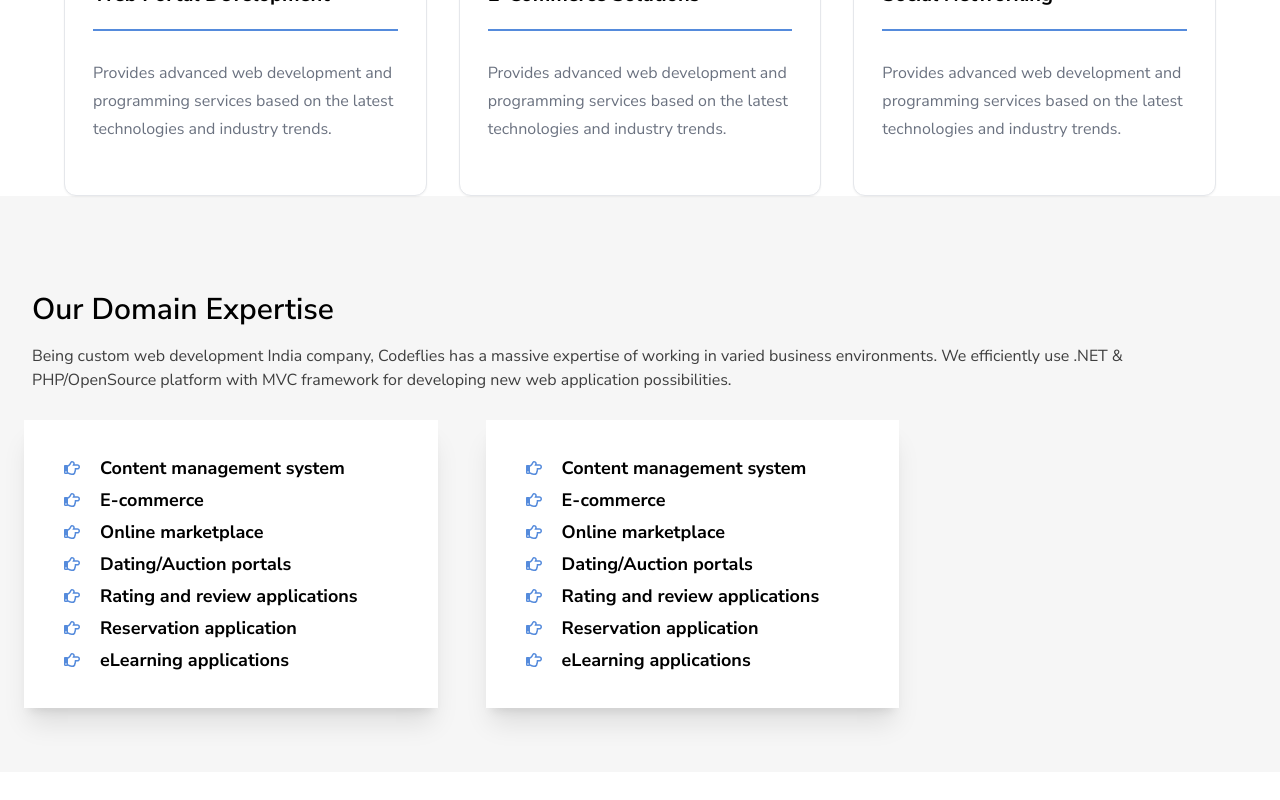
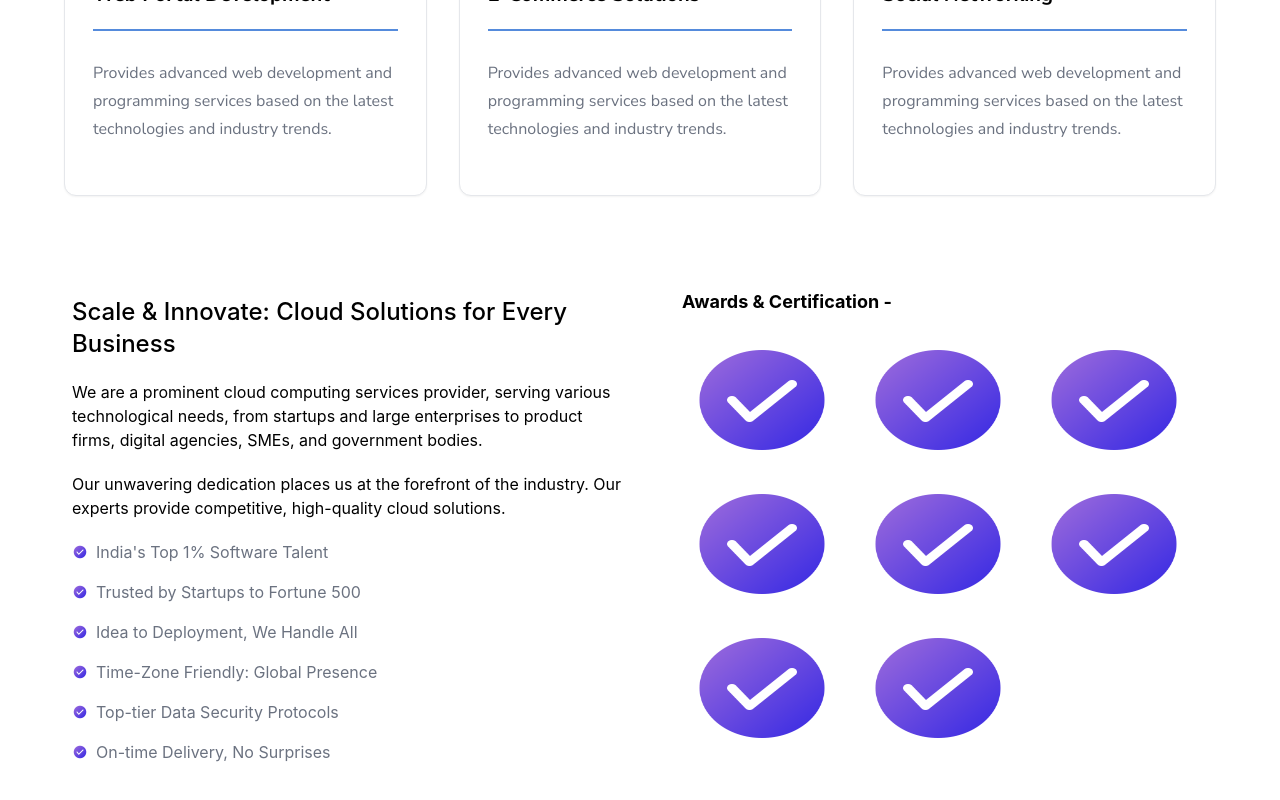
Before and after one commit to kdidrees/qurilo-network, a React (Create React App) app: page / in a window 1280 px wide. Shown: the part 1886-2686 px from the top of the page. Before the commit the page ends 2658 px from the top, so only its background shows below. Built offline with nearby package versions, Linux system fonts and the light colour scheme.

Commit message:
update solution component

```diff
--- a/src/App.js
+++ b/src/App.js
@@ -11,6 +11,7 @@ import ContactSection from "./components/contact/Contact"
 import Subdev from "./components/subdev/Subdev";
 import WebdevSection from "./container/WebdevSection";
 import DomainExpertise from "./components/domainexpertise/DomainExpertise";
+import Solution from "./components/solutions/Solution";
 
 function App() {
   return (
@@ -27,7 +28,7 @@ function App() {
 
 
       <WebdevSection/>
-      <DomainExpertise/>
+     <Solution/>
     </>
   );
 }
--- /dev/null
+++ b/src/components/solutions/Award.jsx
@@ -0,0 +1,23 @@
+import React from "react";
+import google from "../../assets/Images/subappdev/solutions/images/check.png"
+export default function Award() {
+  return (
+    <div className="mt-5">
+      <div>
+        <h2 className="text-lg text-start font-bold">
+          Awards & Certification -
+        </h2>
+      </div>
+      <div className="flex flex-wrap gap-4 mt-5">
+        <img src={google} alt="" className="md:h-32 md:w-40" />
+        <img src={google} alt="" className="md:h-32 md:w-40" />
+        <img src={google} alt="" className="md:h-32 md:w-40" />
+        <img src={google} alt="" className="md:h-32 md:w-40" />
+        <img src={google} alt="" className="md:h-32 md:w-40" />
+        <img src={google} alt="" className="md:h-32 md:w-40" />
+        <img src={google} alt="" className="md:h-32 md:w-40" />
+        <img src={google} alt="" className="md:h-32 md:w-40" />
+      </div>
+    </div>
+  );
+}
--- /dev/null
+++ b/src/components/solutions/SolPara.jsx
@@ -0,0 +1,36 @@
+import React from "react";
+// import { icon } from "../../assets/pages/itService/icons/doneicons.png";
+import doneicon from "../../assets/Images/subappdev/solutions/images/check.png";
+const SolPara = () => {
+  const listItems = [
+    "India's Top 1% Software Talent",
+    "Trusted by Startups to Fortune 500",
+    "Idea to Deployment, We Handle All",
+    "Time-Zone Friendly: Global Presence",
+    "Top-tier Data Security Protocols",
+    "On-time Delivery, No Surprises",
+  ];
+  return (
+    <div className="mt-5 lg:ml-10">
+      <p className="text-base">
+        We are a prominent cloud computing services provider, serving various
+        technological needs, from startups and large enterprises to product
+        firms, digital agencies, SMEs, and government bodies.
+      </p>
+      <p className="text-base mt-5">
+        Our unwavering dedication places us at the forefront of the industry.
+        Our experts provide competitive, high-quality cloud solutions.
+      </p>
+      <ul className="text-base mt-5 flex flex-col gap-4 text-gray-500">
+        {listItems.map((item, index) => (
+          <li key={index} className="flex items-center gap-2">
+            {/* <IoCheckmarkDoneCircle className="text-blue" /> */}
+            <img src={doneicon} alt="" className="h-4 w-4 " />
+            {item}
+          </li>
+        ))}
+      </ul>
+    </div>
+  );
+};
+export default SolPara;
--- /dev/null
+++ b/src/components/solutions/SolTagline.jsx
@@ -0,0 +1,59 @@
+import React from "react";
+export default function SolTagLine() {
+  return (
+    <>
+      <div className="mt-10 lg:ml-10">
+        <h1 className="text-2xl text-black font-medium">
+          Scale & Innovate: Cloud Solutions for Every Business
+        </h1>
+      </div>
+    </>
+  );
+}
+
+// import React from "react";
+// import { IoCheckmarkDoneCircle } from "react-icons/io5";
+// import icon from "../../assets/pages/itService/icons/doneicons.png";
+// export default function SolPara() {
+//   return (
+//     <>
+//       <div className="mt-5">
+//         <p className="text-base">
+//           We are a prominent cloud computing services provider, serving various
+//           technological needs, from startups and large enterprises to product
+//           firms, digital agencies, SMEs, and government bodies.
+//         </p>
+//         <p className="text-base mt-5">
+//           Our unwavering dedication places us at the forefront of the industry.
+//           Our experts provide competitive, high-quality cloud solutions.
+//         </p>
+//         <ul className="text-base mt-5 flex flex-col gap-4 text-gray-500">
+//           <div className="flex items-center gap-2">
+//             <IoCheckmarkDoneCircle className="text-blue" />
+//             <li>India's Top 1% Software Talent</li>
+//           </div>
+//           <div className="flex items-center gap-2">
+//             <IoCheckmarkDoneCircle className="text-blue" />
+//             <li>Trusted by Startups to Fortune 500</li>
+//           </div>
+//           <div className="flex items-center gap-2">
+//             <IoCheckmarkDoneCircle className="text-blue" />
+//             <li>Idea to Deployment, We Handle All</li>
+//           </div>
+//           <div className="flex items-center gap-2">
+//             <IoCheckmarkDoneCircle className="text-blue" />
+//             <li>Time-Zone Friendly: Global Presence</li>
+//           </div>
+//           <div className="flex items-center gap-2">
+//             <IoCheckmarkDoneCircle className="text-blue" />
+//             <li>Top-tier Data Security Protocols</li>
+//           </div>
+//           <div className="flex items-center gap-2">
+//             <IoCheckmarkDoneCircle className="text-blue" />
+//             <li>On-time Delivery, No Surprises</li>
+//           </div>
+//         </ul>
+//       </div>
+//     </>
+//   );
+// }
--- /dev/null
+++ b/src/components/solutions/Solution.jsx
@@ -0,0 +1,20 @@
+import React from "react";
+import SolTagLine from "./SolTagline";
+import SolPara from "./SolPara";
+import Award from "./Award";
+
+export default function Solution() {
+  return (
+    <>
+      <div className="w-full bg-white lg:flex mb-10 lg:mt-10 ">
+        <div className="m-5 ml-8 lg:w-1/2">
+          <SolTagLine />
+          <SolPara />
+        </div>
+        <div className="ml-8 lg:w-1/2 lg:mt-8 lg:mb-20 ">
+          <Award />
+        </div>
+      </div>
+    </>
+  );
+}
```
Also changed, not shown: src/assets/Images/subappdev/solutions/images/check.png (added).
